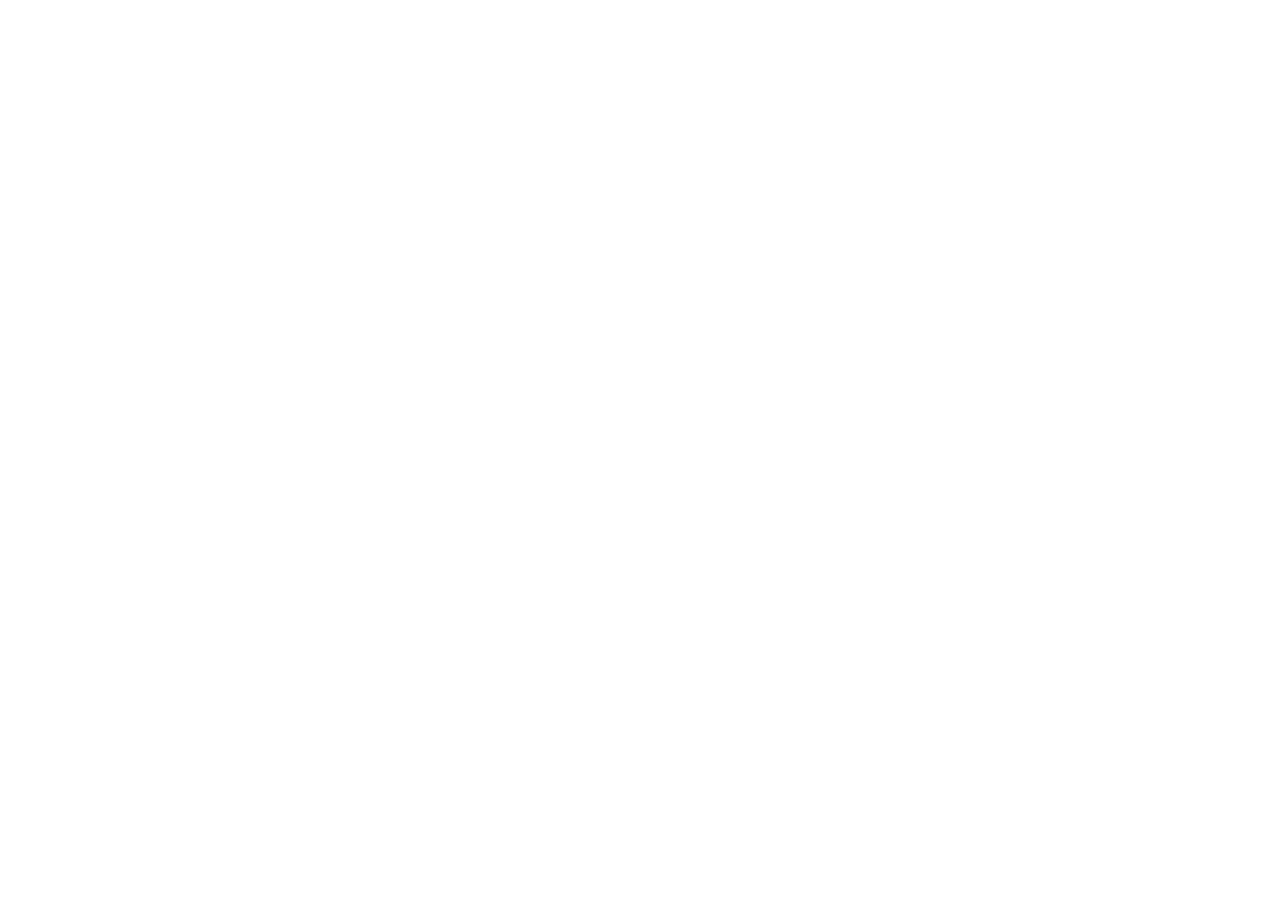
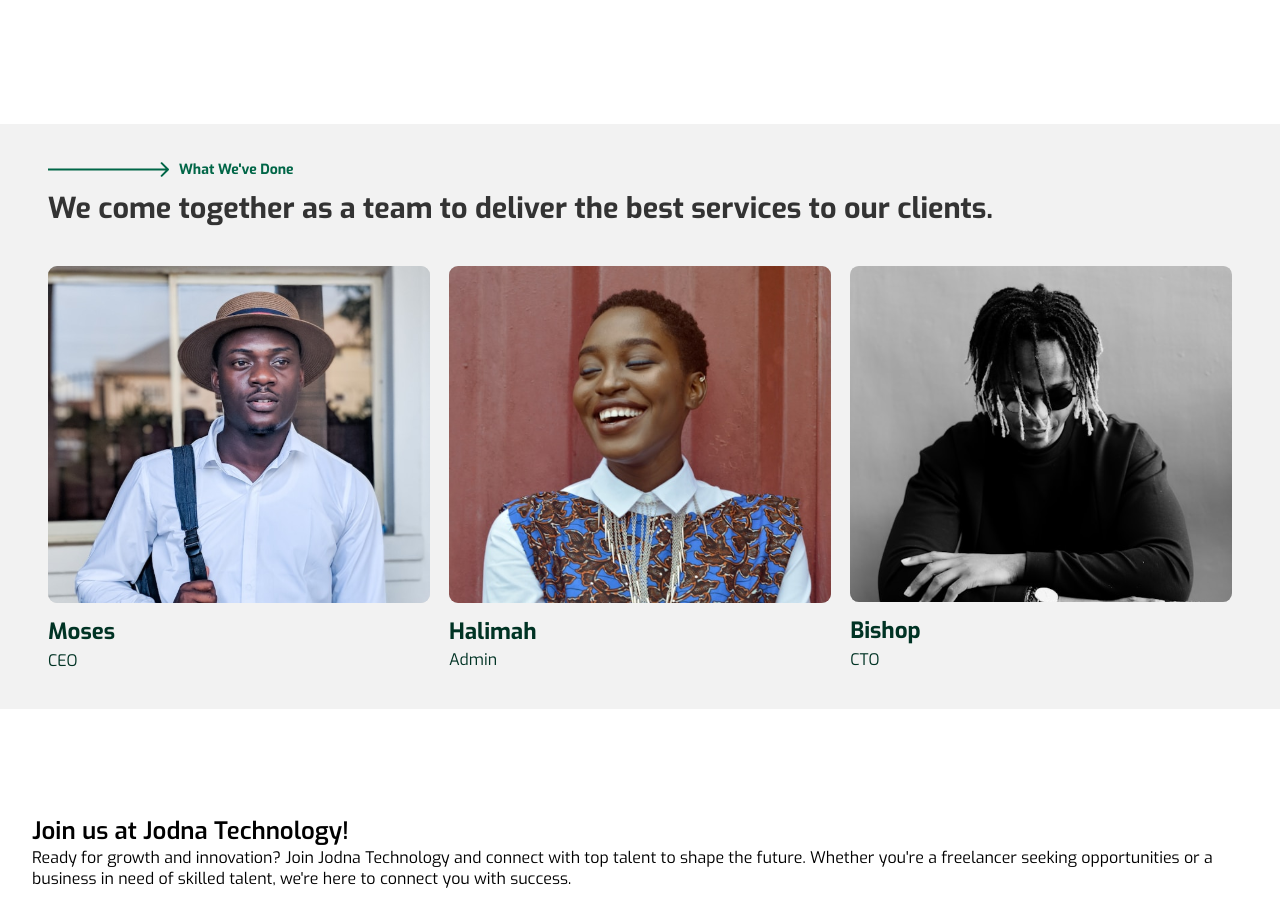
Before and after one commit to loyalthedev/jodna-tech, a React (Vite) app: page / in a window 1280 px wide. Shown: the part 5100-6014 px from the top of the page. Before the commit the page ends 5144 px from the top, so only its background shows below. Built offline with nearby package versions, Linux system fonts and the light colour scheme.

Commit message:
styles: desgned the teams section

```diff
--- a/public/assets/images.js
+++ b/public/assets/images.js
@@ -28,9 +28,9 @@
   achievementImg2: `${basePath}/achievmentImg-2.svg`,
   achievementImg3: `${basePath}/achievmentImg-3.svg`,
   achievementImg4: `${basePath}/achievmentImg-4.svg`,
-  teamImg1: `${basePath}assets/teamImg-1.svg`,
-  teamImg2: `${basePath}assets/teamImg-2.svg`,
-  teamImg3: `${basePath}assets/teamImg-3.svg`,
+  teamImg1: `${basePath}/teamImg-1.svg`,
+  teamImg2: `${basePath}/teamImg-2.svg`,
+  teamImg3: `${basePath}/teamImg-3.svg`,
   joinUsImg: `${basePath}/JoinUs-img.svg`,
 
   /* PNGS */
--- a/src/data/data.js
+++ b/src/data/data.js
@@ -111,3 +111,21 @@
     text: "Helped freelancers develop their careers by connecting them with meaningful work opportunities and providing skill-building resources.",
   },
 ];
+
+export const teamsData = [
+  {
+    img: assets.teamImg1,
+    name: "Moses",
+    postition: "CEO",
+  },
+  {
+    img: assets.teamImg2,
+    name: "Halimah",
+    postition: "Admin",
+  },
+  {
+    img: assets.teamImg3,
+    name: "Bishop",
+    postition: "CTO",
+  },
+];
--- a/src/pages/AboutPage.jsx
+++ b/src/pages/AboutPage.jsx
@@ -1,6 +1,6 @@
 import React from "react";
 import { assets } from "../../public/assets/images";
-import { achievments, ourValues } from "../data/data";
+import { achievments, ourValues, teamsData } from "../data/data";
 
 const AboutPage = () => {
   return (
@@ -78,6 +78,7 @@
         </div>
       </section>
 
+      {/* achievement section */}
       <section className="achievement-section">
         <div className="sub-title">
           <img src={assets.dashedArrow} alt="" />
@@ -98,6 +99,48 @@
           ))}
         </div>
       </section>
+
+      {/* teams section */}
+      <section className="teams-section">
+        <div className="sub-title">
+          <img src={assets.dashedArrow} alt="" />
+          <h3>What We've Done</h3>
+        </div>
+        <h1 className="heading">
+          We come together as a team to deliver the best services to our
+          clients.
+        </h1>
+        <div className="team-container">
+          {teamsData.map((team, index) => (
+            <div key={index}>
+              <div>
+                <img src={team.img} alt="Image Of Team" />
+              </div>
+              <div className="text">
+                <h3>{team.name}</h3>
+                <p>{team.postition}</p>
+              </div>
+            </div>
+          ))}
+        </div>
+      </section>
+
+      <section className="joinUs-section">
+        <div className="joinUs-container">
+          <div>
+            <h1>Join us at Jodna Technology!</h1>
+            <p>
+              Ready for growth and innovation? Join Jodna Technology and connect
+              with top talent to shape the future. Whether you're a freelancer
+              seeking opportunities or a business in need of skilled talent,
+              we're here to connect you with success.
+            </p>
+          </div>
+          <div className="joinUs-img">
+            <img src={assets.joinUsImg} alt="Image" />
+          </div>
+        </div>
+      </section>
     </div>
   );
 };
--- a/src/styles/aboutPage.scss
+++ b/src/styles/aboutPage.scss
@@ -325,5 +325,89 @@
     }
   }
 
+  .teams-section {
+    margin: 5rem 0;
+    background-color: #f2f2f2;
+    padding: 1.6rem 2rem;
+
+    .sub-title {
+      display: flex;
+      align-items: center;
+      gap: 10px;
+      margin: 0.44rem 0;
+      h3 {
+        color: #006647;
+        font-size: 14px;
+        font-weight: 700;
+      }
+    }
+    .heading {
+      color: #333333;
+      font-weight: 700;
+      font-size: 1.8rem;
+      margin: 0.64rem 0;
+    }
+    .team-container {
+      margin-top: 2.4rem;
+      display: grid;
+      grid-template-columns: repeat(1, 1fr);
+      gap: 1rem;
+      img {
+        width: 100%;
+      }
+      .text {
+        margin: 0.56rem 0;
+        color: #003324;
+        h3 {
+          font-weight: 700;
+          font-size: 1.2rem;
+          margin-bottom: 0.24rem;
+        }
+      }
+    }
+  }
+
+  @media (min-width: 768px) {
+    .teams-section {
+      padding: 1.6rem 2.5rem;
+      .team-container {
+        grid-template-columns: repeat(3, 1fr);
+        gap: 1rem;
+      }
+    }
+  }
+
+  @media (min-width: 1024px) {
+    .teams-section {
+      padding: 1.8rem 3rem;
+      .team-container {
+        grid-template-columns: repeat(3, 1fr);
+        gap: 1.2rem;
+        .text {
+          h3 {
+            font-size: 1.4rem;
+          }
+        }
+      }
+    }
+  }
+
+  .joinUs-section {
+    padding: 1.6rem 2rem;
+    position: relative;
+    .joinUs-container {
+      display: flex;
+      flex-direction: column;
+      .joinUs-img {
+        width: 30rem;
+        position: absolute;
+        top: 22rem;
+        right: 0;
+        img {
+          width: 100%;
+        }
+      }
+    }
+  }
   //   end of about section
 }
```
